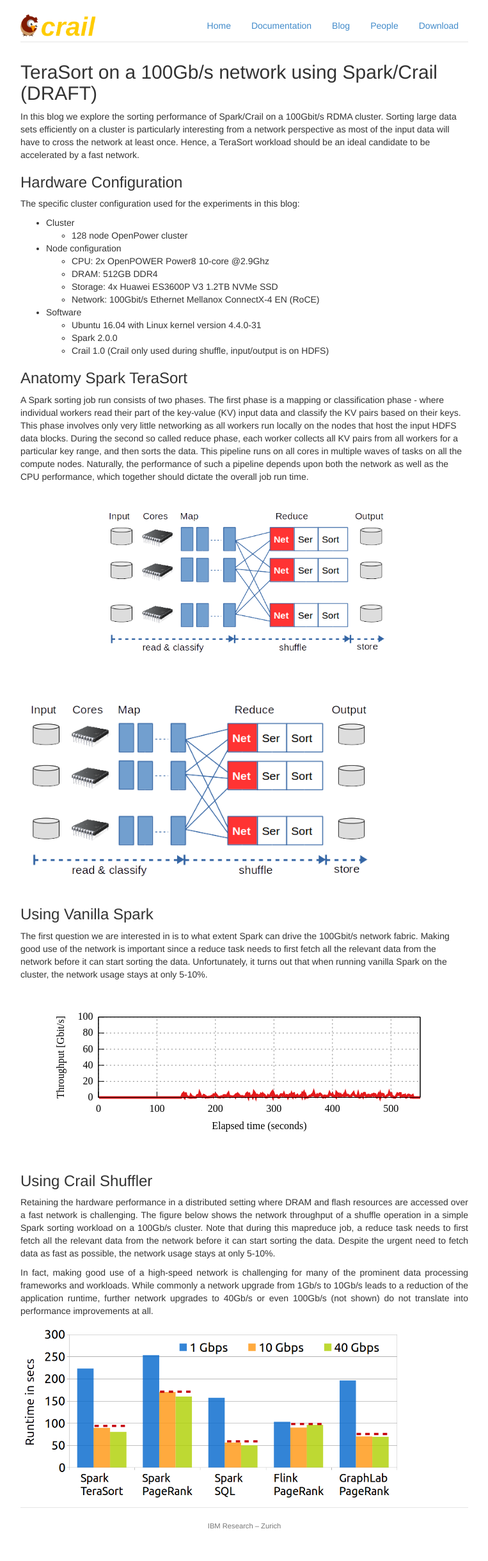
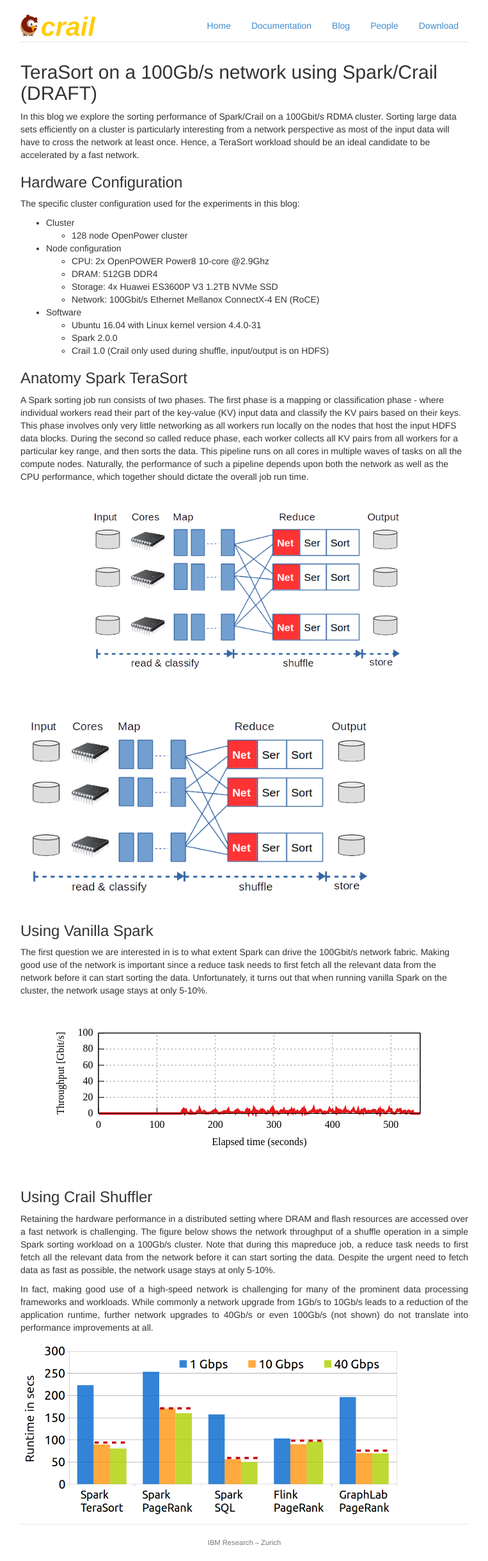
Before and after one commit to apache/incubator-crail-website, a Jekyll site: the page built from _posts/blog/2017-01-1-sorting.md, in a window 1280 px wide. Shown: the whole page at 64% size, without its empty margins (258-1021 px from the left). Built offline with Jekyll 4.4.1, drawn with Linux system fonts in a browser that asks for light colours; before the commit the page ends 2414 px from its top, so only the background shows below that.

Commit message:
Update 2017-01-1-sorting.md

```diff
--- a/_posts/blog/2017-01-1-sorting.md
+++ b/_posts/blog/2017-01-1-sorting.md
@@ -29,7 +29,7 @@
 read their part of the key-value (KV) input data and classify the KV pairs based on their keys. This phase involves only very little networking as all workers run locally on the nodes that host the input HDFS data blocks. During the second so called reduce phase, each worker collects all KV pairs from all workers for a particular key range, and then sorts the data. This pipeline runs on all cores in multiple waves of tasks on all the compute nodes. Naturally, the performance of such a pipeline depends upon both the network as well as the CPU performance, which together should dictate the overall job run time.
 
 <br>
-<div style="text-align:center"><img src ="http://crail.io/img/blog/sort/terasort_pipeline.png" width="450"></div>
+<div style="text-align:center"><img src ="http://crail.io/img/blog/sort/terasort_pipeline.png" width="500"></div>
 <br><br>
 
 <br>
```
